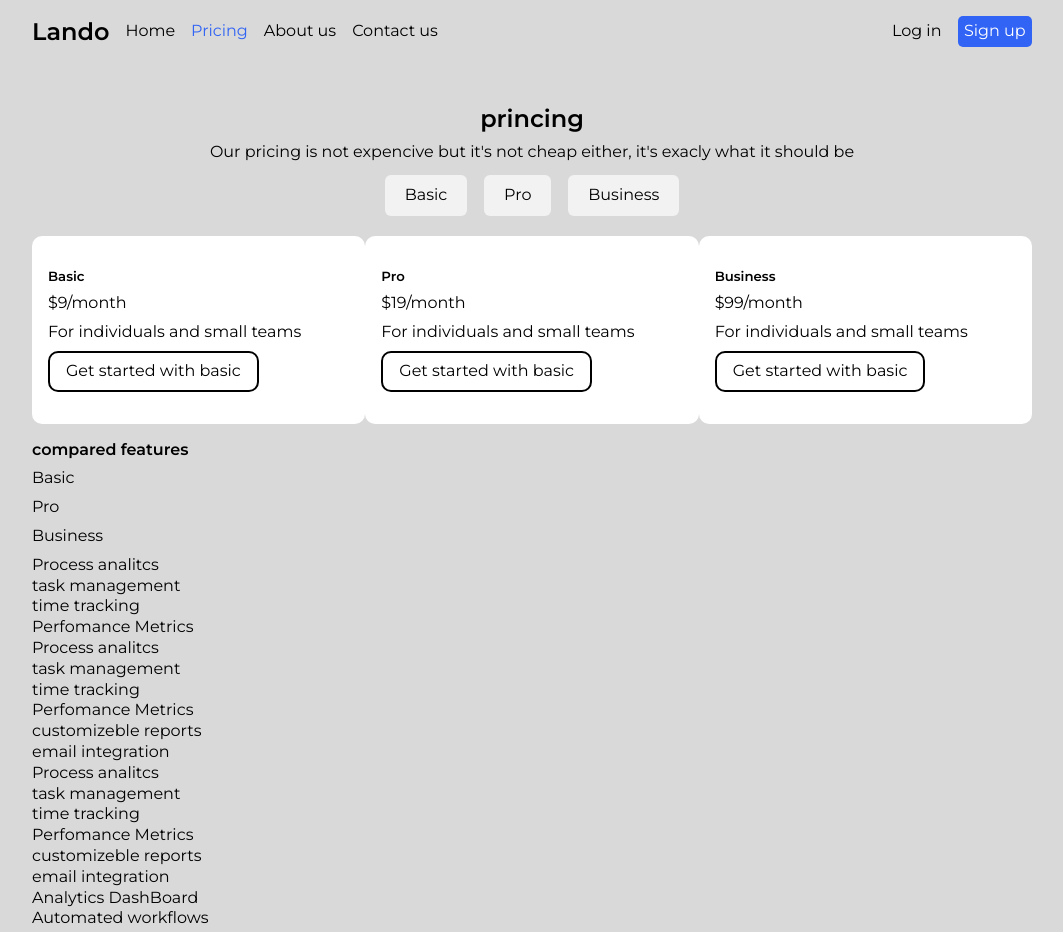
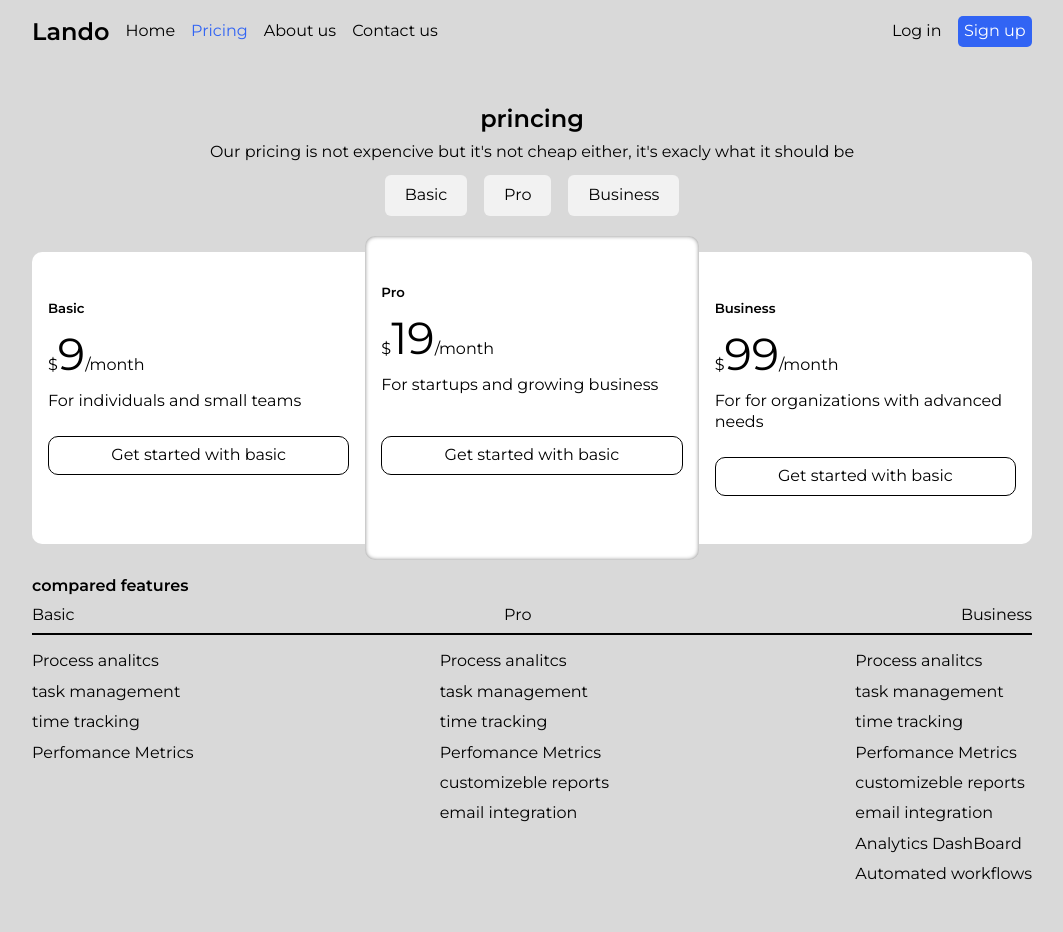
Before and after one commit to iamcelestino/lando-startup-landing-page, a plain HTML site: page princing.html in a window 1280 px wide. Shown: the top 932 px of the page, without its empty margins (108-1171 px from the left). Drawn offline with nearby package versions, Linux system fonts and the light colour scheme.

Commit message:
added style to cards and features

```diff
--- a/princing.html
+++ b/princing.html
@@ -53,29 +53,29 @@
                             <li class="trigger" data-target="#business">Business</li>
                         </ul>
                             <div class="tab__cards">
-                                <div id="about" class="content card active">
+                                <div id="basic" class="content card active">
                                 <h5>Basic</h5>
-                                <p>$9/month</p>
+                                <p>$<span>9</span>/month</p>
                                 <p>For individuals and small teams</p>
                                 <a class="card__btn" href="">Get started with basic</a>
                                 </div>
-                                <div  id="pro" class="content card">
+                                <div id="pro" class="content card ">
                                 <h5>Pro</h5>
-                                <p>$19/month</p>
-                                <p>For individuals and small teams</p>
+                                <p>$<span>19</span>/month</p>
+                                <p>For startups and growing business</p>
                                 <a class="card__btn href="">Get started with basic</a>
                                 </div>
                                 <div id="business" class="content card">
                                 <h5>Business</h5>
-                                <p>$99/month</p>
-                                <p>For individuals and small teams</p>
+                                <p>$<span>99</span>/month</p>
+                                <p>For for organizations with advanced needs</p>
                                 <a class="card__btn  href="">Get started with basic</a>
                                 </div>
                             </div>
                     </div>
                     <div class="features">
                         <h4>compared features</h4>
-                        <div>
+                        <div class="plans">
                             <p>Basic</p>
                             <p>Pro</p>
                             <p>Business</p>
--- a/style.css
+++ b/style.css
@@ -49,10 +49,6 @@ p {
     margin: 0.5rem 0;
 }
 
-h3 {
-    padding-top: 1rem;
-    color: black;
-}
 
 .container {
     width: 90%;
@@ -194,6 +190,10 @@ h3 {
     padding: 2rem;
 }
 
+.join__container h3, .faq h3 {
+    margin-top: 1rem;
+}
+
 .testimonials {
     text-align: center;
 }
@@ -257,19 +257,27 @@ footer {
     display: block;
 }
 
-
 .card {
     background-color: #fff;
-    padding: 2rem 1rem;
+    padding: 3rem 1rem;
     margin: 1rem 0;
     border-radius: 10px;
 }
 
+.tab__cards span {
+    font-size: 2.8rem;
+}
+
+.card .card__btn {
+    margin-top: 1rem;
+}
+
 .card__btn {
-    border: 2px solid;
-    padding: 0.5rem 1rem;
+    border: 1px solid;
+    padding: 0.5rem;
     text-align: center;
     border-radius: 10px;
+    width: 100%;
 }
 
 .card__btn:hover {
@@ -283,15 +291,28 @@ footer {
     justify-content: center;
 }
 
-
 .trigger + .trigger {
     margin-left: 0.8rem;
+}
+
+.features ul {
+    margin-top: 1rem;
+}
+
+.features li {
+    margin-bottom: 0.6rem;
 }
 
 .pricing__description,
 .faq h3,
 .faq .ilustration {
     text-align: center;
+}
+
+.plans {
+    display: flex;
+    justify-content: space-between;
+    border-bottom: 2px solid;
 }
 
 .faq h3 {
@@ -302,8 +323,8 @@ footer {
     display: flex;
     align-items: center;
     justify-content: space-between;
+    padding-top: 1.5rem;
 }
-
 
 .questions + .questions {
     margin-top: 1.5rem;
@@ -339,7 +360,6 @@ footer {
 .team {
     text-align: center;
 }
-
 
 .people {
     display: grid;
@@ -392,7 +412,8 @@ input, textarea, .send__message__btn{
     .try__now__btn,
     .how__it__works__btn,
     .try__free__btn,
-    .signup__btn {
+    .signup__btn,
+    .card__btn {
         width: 100%;
     }
 
@@ -469,7 +490,6 @@ input, textarea, .send__message__btn{
         order: 2;
     }
 
-
     .intro .ilustration,
     .start .ilustration,
     .contact__container .ilustration,
@@ -499,10 +519,41 @@ input, textarea, .send__message__btn{
         grid-template-columns: repeat(3, 1fr);
     }
 
+    .card:nth-child(1) {
+        border-top-right-radius: 0;
+        border-bottom-right-radius: 0;
+    }
+
+    .card:nth-child(2) {
+        box-shadow: 0px 0px 4px inset var(--neutral-dar-gray);
+    }
+
+    .card:nth-child(3) {
+        border-top-left-radius: 0;
+        border-bottom-left-radius: 0;
+    }
     .content{
         display: block;
     }
 
+    #pro a {
+        margin-top: 2rem;
+    }
+
+    #basic,
+    #business {
+        margin: 2rem 0;
+    }
+
+    .features__description {
+        display: flex;
+        justify-content: space-between;
+   }
+
+    .faq {
+        max-width: 60%;
+        margin: auto;
+    }
 
 }
 
```
